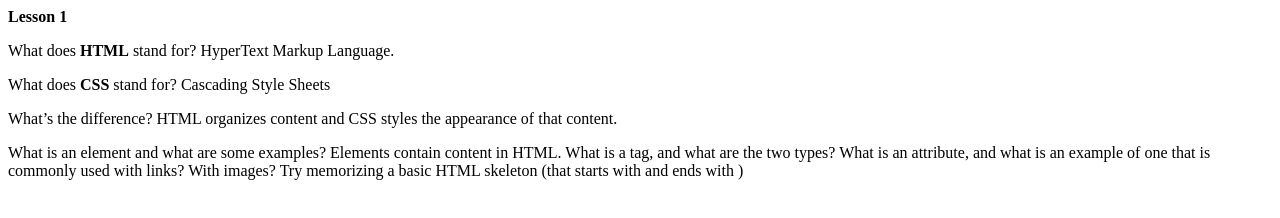
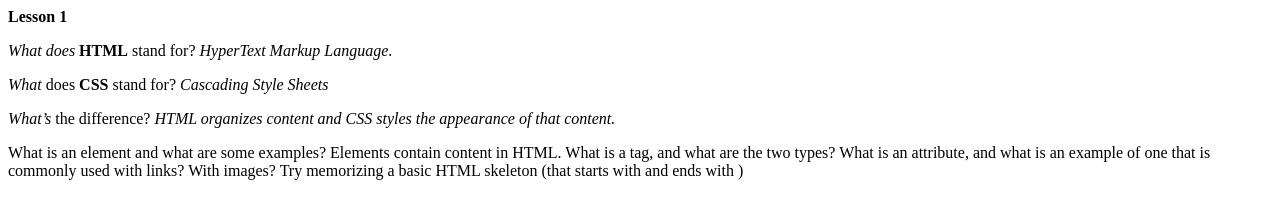
Before and after one commit to je55ethomp5on/interactive-design, a plain HTML site: page Lesson 1.html in a window 1280 px wide. Drawn offline with Linux system fonts and the light colour scheme.

Commit message:
italics options added to lesson 1
<em> vs <i>

```diff
--- a/Lesson 1.html
+++ b/Lesson 1.html
@@ -7,9 +7,9 @@
 
 <body>
 <strong>Lesson 1</strong>
-<p>What does <b>HTML</b> stand for? HyperText Markup Language.</p>
-<p>What does <b>CSS</b> stand for? Cascading Style Sheets</p>
-<p>What’s the difference? HTML organizes content and CSS styles the appearance of that content.</p>
+<p><em>What does</em> <b>HTML</b> stand for? <i>HyperText Markup Language</i>.</p>
+<p><em>What</em> does <b>CSS</b> stand for? <i>Cascading Style Sheets</i></p>
+<p><em>What’s</em> the difference? <i>HTML organizes content and CSS styles the appearance of that content.</i></p>
 <p>What is an element and what are some examples? Elements contain content in HTML. What is a tag, and what are the two types? What is an attribute, and what is an example of one that is commonly used with links? With images? Try memorizing a basic HTML skeleton (that starts with <!DOCTYPE html> and ends with </html>)</p>
 </body>
 </html>
```
